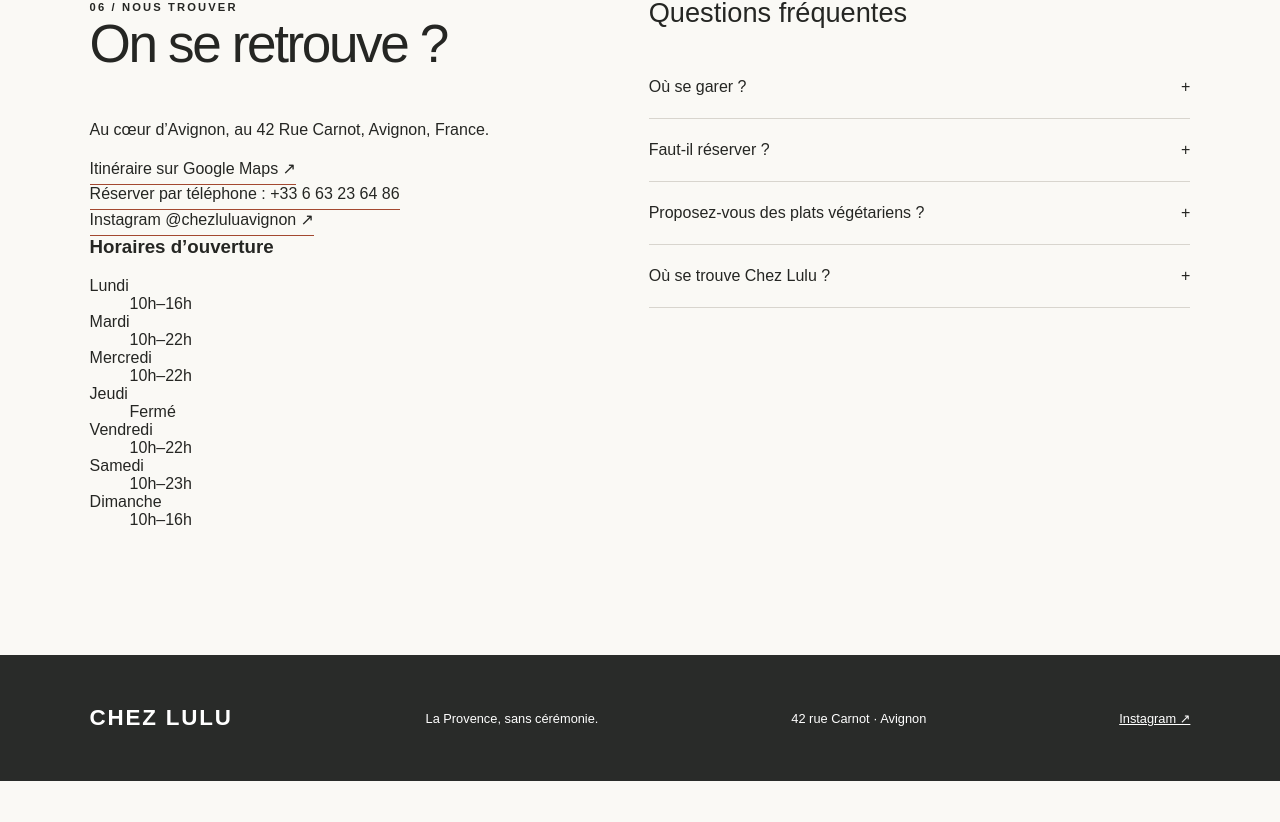
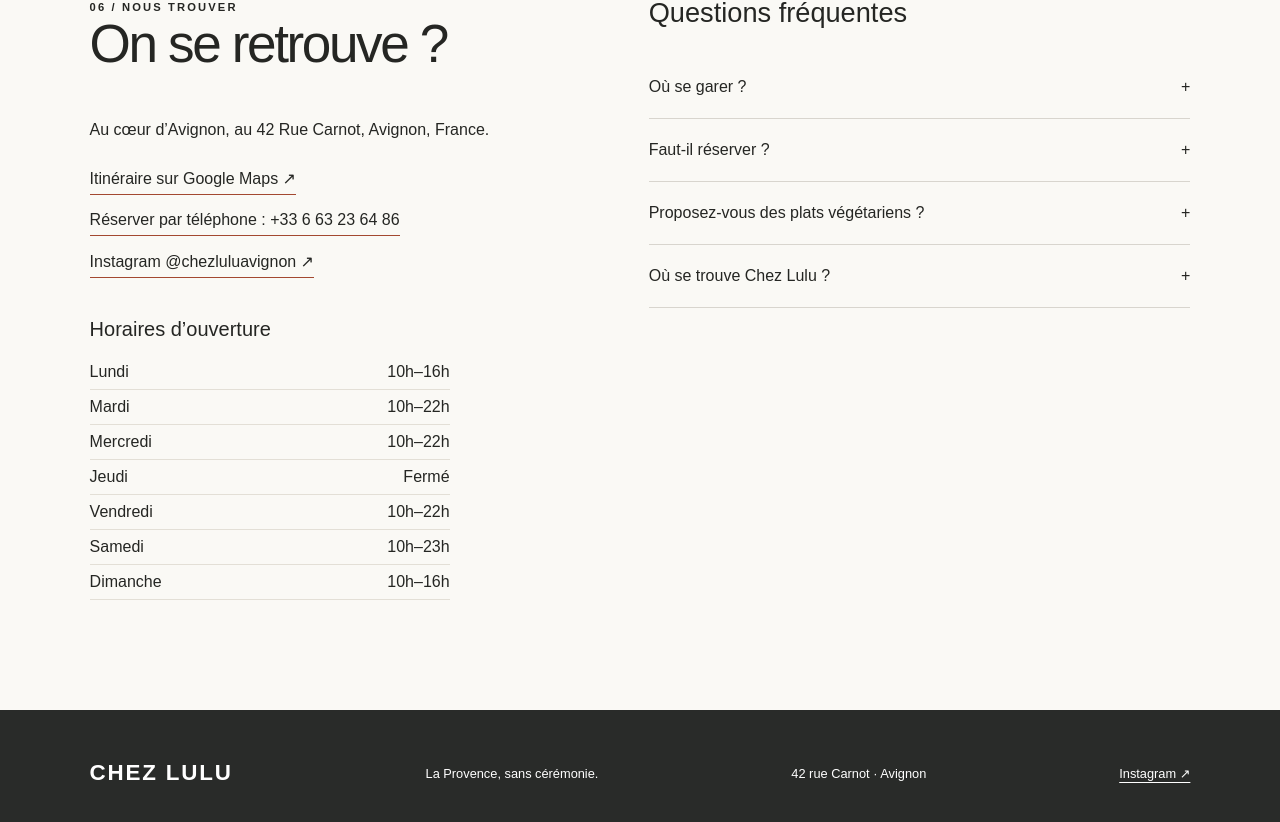
Before and after one commit to lambada46/chez-lulu-site, a Next.js app: page / in a window 1280 px wide. Shown: the part 3474-4296 px from the top of the page. Before the commit the page ends 4255 px from the top, so only its background shows below. Built offline with nearby package versions, Linux system fonts and the light colour scheme.

Commit message:
Style address, visiting hours and Instagram link

```diff
--- a/app/style.css
+++ b/app/style.css
@@ -503,3 +503,13 @@ footer strong {
     scroll-behavior: auto;
   }
 }
+
+/* Practical visiting information */
+.locationLinks { display: flex; flex-direction: column; align-items: flex-start; gap: 16px; margin: 26px 0 40px; }
+.locationLinks .textLink { max-width: 100%; overflow-wrap: anywhere; }
+.hoursHeading { margin-bottom: 14px; font-size: 1.25rem; font-weight: 500; }
+.openingHours { max-width: 360px; margin: 0; }
+.openingHours > div { display: flex; justify-content: space-between; gap: 20px; padding: 8px 0; border-bottom: 1px solid #e3dfd6; }
+.openingHours dt { font-weight: 500; }
+.openingHours dd { margin: 0; font-variant-numeric: tabular-nums; text-align: right; }
+footer a { color: inherit; text-underline-offset: 4px; }
```
